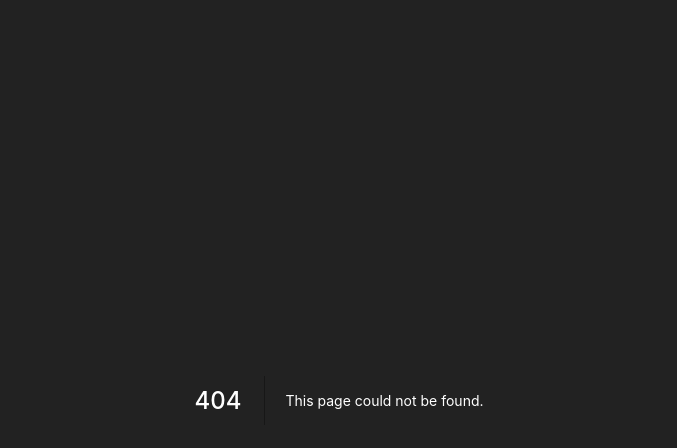
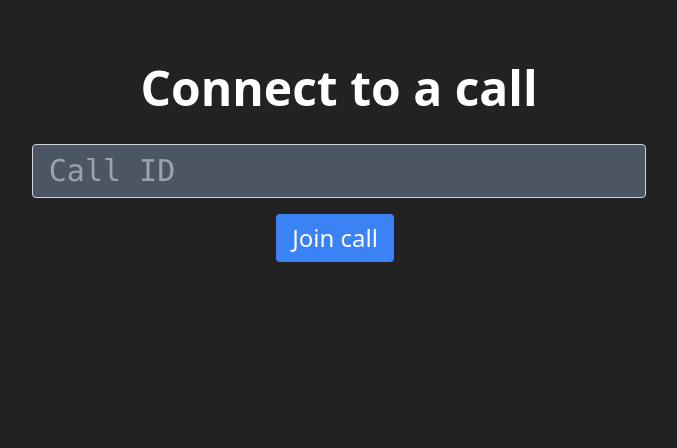
Before and after one commit to arnu515/telescope, a Next.js app in the folder frontend/: page /calls in a window 1280 px wide. Before the commit this address had no page. Shown: the top 448 px of the page, without its empty margins (301-978 px from the left). Built offline with nearby package versions, Linux system fonts and the light colour scheme.

Commit message:
feat: add

```diff
--- /dev/null
+++ b/frontend/pages/calls/index.tsx
@@ -0,0 +1,42 @@
+import { useRouter } from "next/router"
+import React from "react"
+
+const Component: React.FC = () => {
+	const [callId, setCallId] = React.useState<string>("")
+	const router = useRouter()
+
+	const joinCall = () => {
+		if (!callId.trim()) return
+
+		router.push(`/calls/${callId}`)
+	}
+
+	return (
+		<React.Fragment>
+			<div className="mx-auto max-w-screen-lg py-12">
+				<h1 className="my-4 text-center text-5xl font-bold">
+					Connect to a call
+				</h1>
+				<div className="mt-8 mb-4 text-center text-3xl font-medium">
+					<input
+						type="text"
+						className="w-[80%] rounded border border-gray-700 bg-gray-600 px-4 py-2 font-mono text-white outline-none focus:border-gray-300 md:w-[60%]"
+						value={callId}
+						onChange={e => setCallId(e.target.value)}
+						required
+						placeholder="Call ID"
+						aria-label="Call ID"
+						autoFocus
+					/>
+				</div>
+				<p className="mt-4 text-center text-2xl">
+					<button className="button mr-2 bg-blue-500" onClick={joinCall}>
+						Join call
+					</button>
+				</p>
+			</div>
+		</React.Fragment>
+	)
+}
+
+export default Component
```
